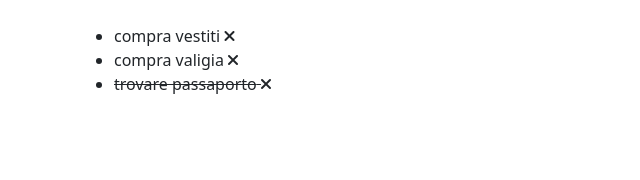
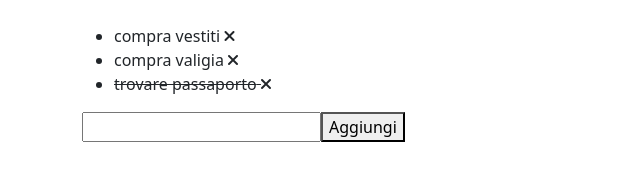
Before and after one commit to giuseppecantafio/vue-todolist, a plain HTML site: page index.html in a window 1280 px wide. Shown: the whole page, without its empty margins (0-640 px from the left). Drawn offline with nearby package versions, Linux system fonts and the light colour scheme.

Commit message:
milestone 3

```diff
--- a/index.html
+++ b/index.html
@@ -24,6 +24,7 @@
                             <span @click="item.done = !item.done">{{item.todo }}</span>
                             <span><i class="fa-solid fa-xmark" @click="rimuovi(index)"></i></span>
                     </ul>
+                <input type="text" v-model="nuovoTodo"><button @click="aggiungi">Aggiungi</button>
                 </div>
             </div>
         </div>
--- a/js/script.js
+++ b/js/script.js
@@ -23,6 +23,14 @@ const toodolist = new Vue({
     methods: {
         rimuovi(index){
             this.viaggio.splice(index,1)
+        },
+        aggiungi(){
+            let newObj = {
+                done: false,
+                todo: this.nuovoTodo,
+            }
+            this.viaggio.push(newObj);
         }
     },
+
 })
```
